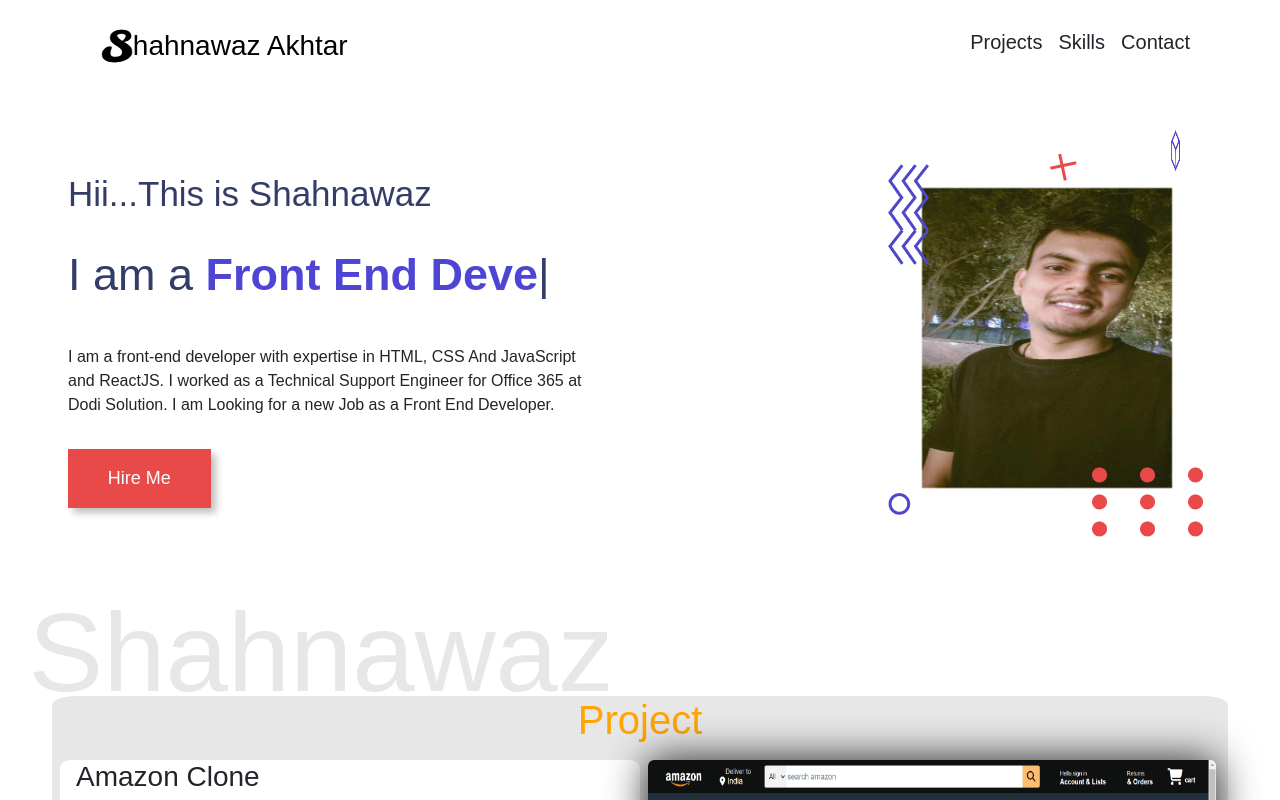
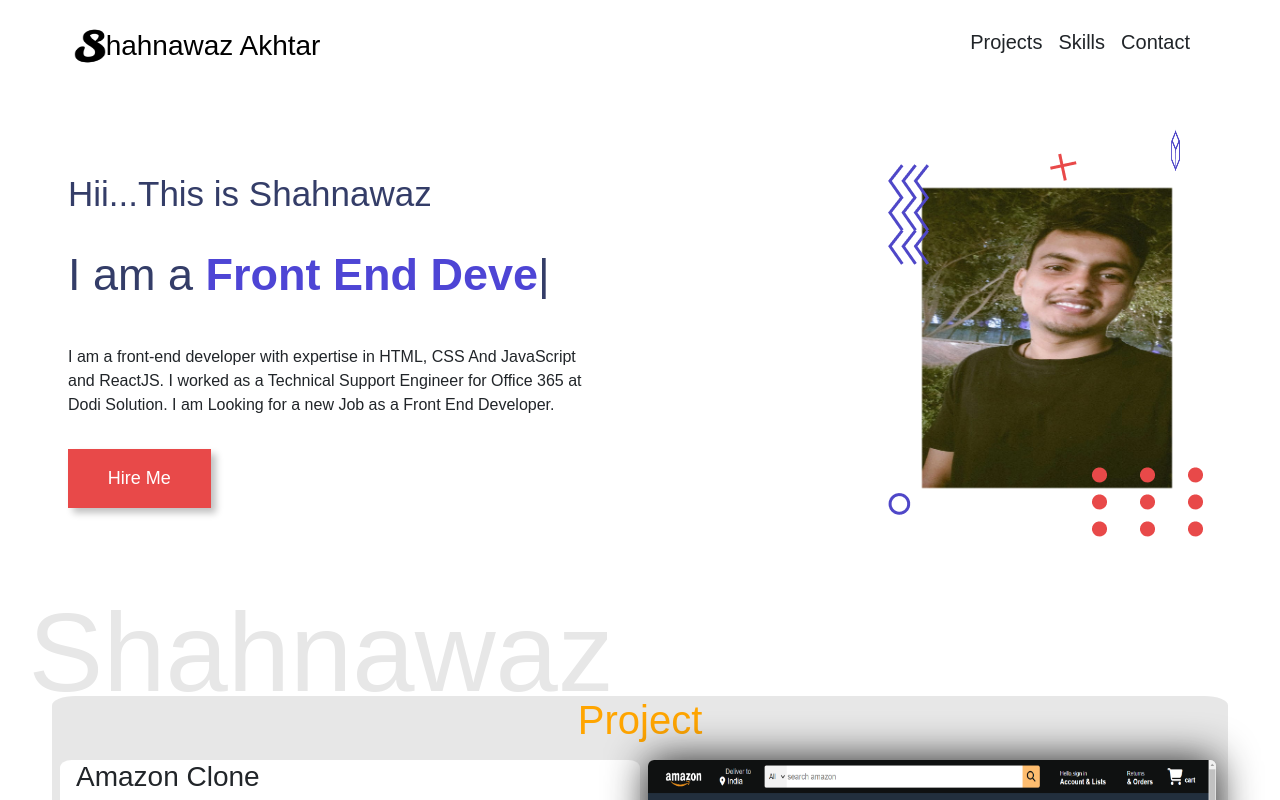
Before and after one commit to s-akhtar010/shahnawazakhtar.github.io, a plain HTML site: page index.html in a window 1280 px wide. Drawn offline with nearby package versions, Linux system fonts and the light colour scheme.

Commit message:
Update index.css

```diff
--- a/index.css
+++ b/index.css
@@ -29,6 +29,7 @@
 
 .logo {
   width: 70px;
+  margin-left:-1.7rem;
 }
 
 .logo-container {
```
